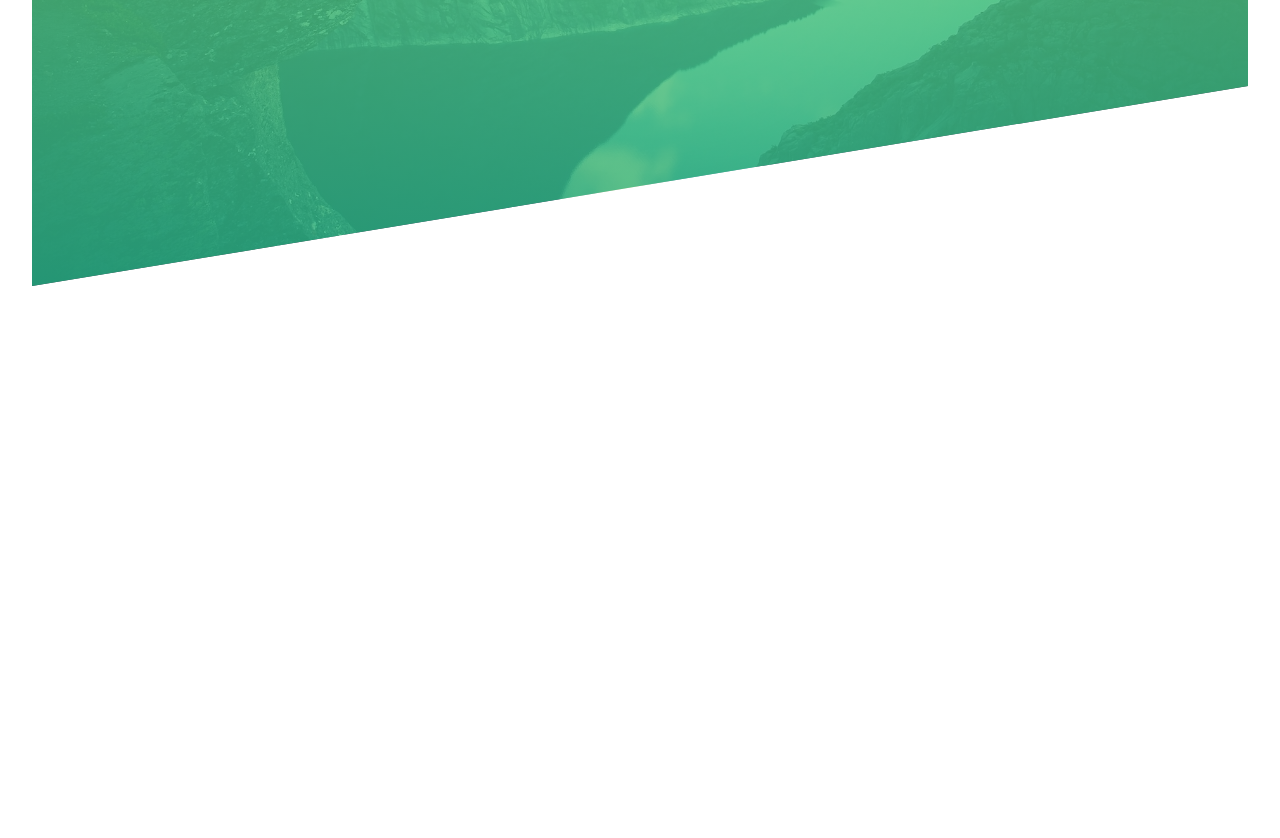
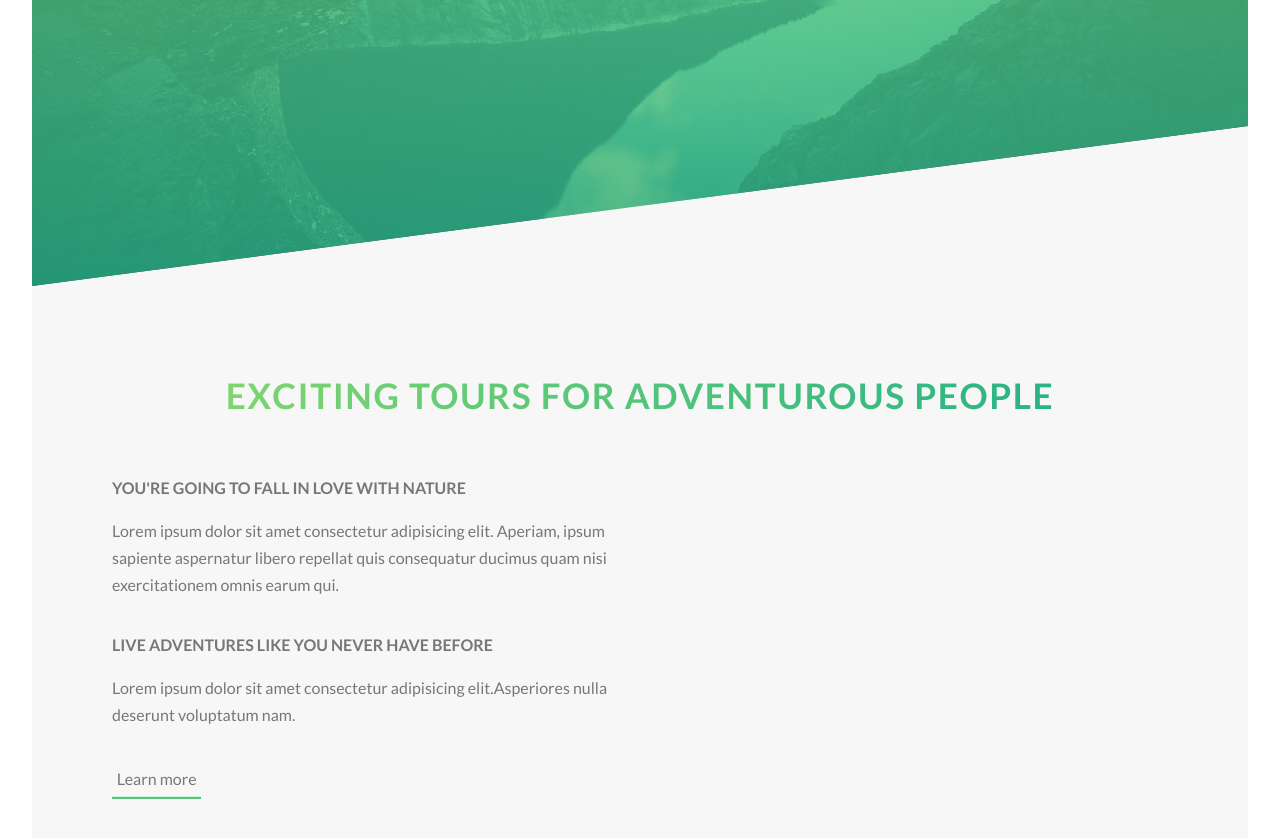
Before and after one commit to SumanIslam/natours-project, a plain HTML site: page index.html in a window 1280 px wide. Shown: the part 506-1344 px from the top of the page. Before the commit the page ends 824 px from the top, so only its background shows below. Drawn offline with Linux system fonts and the light colour scheme.

Commit message:
updating about section

```diff
--- a/index.html
+++ b/index.html
@@ -22,5 +22,26 @@
       <a href="#" class="btn btn-white btn-animated">discover our tours</a>
     </div>
   </header>
+  <section id="about">
+   <div class="center-text mb-3">
+      <h1 class="heading-animation">exciting tours for adventurous people</h1>
+   </div>
+   <div class="grid-1-of-2">
+     <div class="about-content">
+        <div>
+          <h1 class="tertiary-heading mb-1">you're going to fall in love with nature</h1>
+          <p class="lead mb-2">Lorem ipsum dolor sit amet consectetur adipisicing elit. Aperiam, ipsum sapiente aspernatur libero repellat quis consequatur ducimus quam nisi exercitationem omnis earum qui.</p>
+        </div>
+        <div>
+          <h1 class="tertiary-heading mb-1">live adventures like you never have before</h1>
+          <p class="lead mb-2">Lorem ipsum dolor sit amet consectetur adipisicing elit.Asperiores nulla deserunt voluptatum nam.</p>
+          <a href="#" class="btn-text">Learn more</a>
+        </div>
+     </div>
+     <div>
+
+     </div>
+   </div>
+  </section>
 </body>
 </html>
--- a/sass/abstract/_variables.scss
+++ b/sass/abstract/_variables.scss
@@ -1,8 +1,15 @@
-// variables
+// colors
 $primary-color: #55c57a;
 $primary-color-light: #7ed56f;
 $primary-color-dark: #28b485;
 
-$color-gray-dark: #555;
+$color-gray-light: #f7f7f7;
+$color-gray-dark: #777;
 $color-white: #fff;
 $color-black: #111;
+
+// font size
+$default-font-size: 1rem;
+
+// polygon
+$polygon-header: polygon(0 0, 100% 0, 100% 75vh, 0 100%);
--- a/sass/base/_base.scss
+++ b/sass/base/_base.scss
@@ -6,7 +6,9 @@
 	padding: 0;
 	box-sizing: border-box;
 }
-
+html {
+	font-size: $default-font-size;
+}
 body {
 	font-family: 'Lato', sans-serif;
 	font-weight: 400;
--- a/sass/base/_typography.scss
+++ b/sass/base/_typography.scss
@@ -13,3 +13,32 @@
 	animation: moveFromRight 1.5s ease-in-out;
 	@include showcase-heading;
 }
+
+// this is basic style for "heading animation" in "about section"
+.heading-animation {
+	font-size: 2.2rem;
+	letter-spacing: 0.1rem;
+	text-transform: uppercase;
+	font-weight: bold;
+	display: inline-block;
+	background-image: linear-gradient(to right, $primary-color-light, $primary-color-dark);
+	-webkit-background-clip: text;
+  color: transparent;
+  transition: all 0.3s;
+
+  &:hover {
+    transform: skewY(2deg) skewX(15deg) scale(1.1);
+    text-shadow: 0.3rem 0.6rem 1.3rem rgba($color-black, 0.2);
+  }
+}
+
+// this is style for "tertiary heading and lead" in "about section"
+
+.tertiary-heading {
+	font-size: $default-font-size;
+	font-weight: 700;
+	text-transform: uppercase;
+}
+.lead {
+	font-size: $default-font-size;
+}
--- a/sass/base/_utilities.scss
+++ b/sass/base/_utilities.scss
@@ -0,0 +1,23 @@
+.center-text {
+  text-align: center;
+}
+
+.mb-5 {
+  margin-bottom: 6rem;
+}
+
+.mb-3 {
+  margin-bottom: 3rem;
+}
+
+.mb-2 {
+  margin-bottom: 2rem;
+}
+
+.mb-1 {
+  margin-bottom: 1rem;
+}
+
+section  {
+  padding: 2rem;
+}
--- a/sass/component/_btn.scss
+++ b/sass/component/_btn.scss
@@ -5,6 +5,8 @@
 	padding: 1rem 2.5rem;
 	text-transform: uppercase;
 	border-radius: 40px;
+	color: $color-gray-dark;
+	text-decoration: none;
 	position: relative;
 
 	// .btn:hover
@@ -58,4 +60,43 @@
 			background-color: $color-white;
 		}
 	}
+	// .btn-green
+
 }
+
+.btn-text {
+	font-size: $default-font-size;
+	display: inline-block;
+	padding: 0.3rem;
+	background-color: $color-gray-light;
+	border-bottom: 2px solid $primary-color;
+	color: $color-gray-dark;
+	text-decoration: none;
+	position: relative;
+	overflow: hidden;
+	z-index: 1;
+	transition: all 0.5s;
+
+	&:hover {
+		color: $color-white;
+
+		&:after {
+			transform: translateY(0);
+			color: $color-white;
+		}
+	}
+	&:after {
+		content: "";
+		position: absolute;
+		display: block;
+		top: 0;
+		left: 0;
+		width: 100%;
+		height: 100%;
+		z-index: -1;
+		background-color: $primary-color;
+		color: $color-gray-dark;
+		transform: translateY(100%);
+		transition: all 0.5s;
+	}
+}
--- /dev/null
+++ b/sass/layout/_grid.scss
@@ -0,0 +1,7 @@
+// this is layout of 1 of two grid system
+.grid-1-of-2 {
+  display: grid;
+  grid-template-columns: repeat(2,1fr);
+  justify-content: center;
+  align-items: center;
+}
--- a/sass/layout/_header.scss
+++ b/sass/layout/_header.scss
@@ -5,7 +5,7 @@
 
 	height: 95vh;
 	position: relative;
-	clip-path: polygon(0 0, 100% 0, 100% 70vh, 0 100%);
+	clip-path: $polygon-header;
 
 	.logo-container {
 		position: relative;
--- a/sass/pages/_home.scss
+++ b/sass/pages/_home.scss
@@ -0,0 +1,6 @@
+// this is the style for home page only
+#about {
+  background-color: $color-gray-light;
+  padding: 15rem 5rem;
+  margin-top: -20vh;
+}
--- a/sass/style.scss
+++ b/sass/style.scss
@@ -9,10 +9,9 @@
 
 @import "component/btn";
 
+@import "layout/grid";
 @import "layout/header";
 
+@import "pages/home";
+
 /* reusable components */
-a {
-	color: $color-gray-dark;
-	text-decoration: none;
-}
```
Also changed, not shown: css/style.css, 1 other file. Lines whose indentation alone changed are shown as unchanged.
